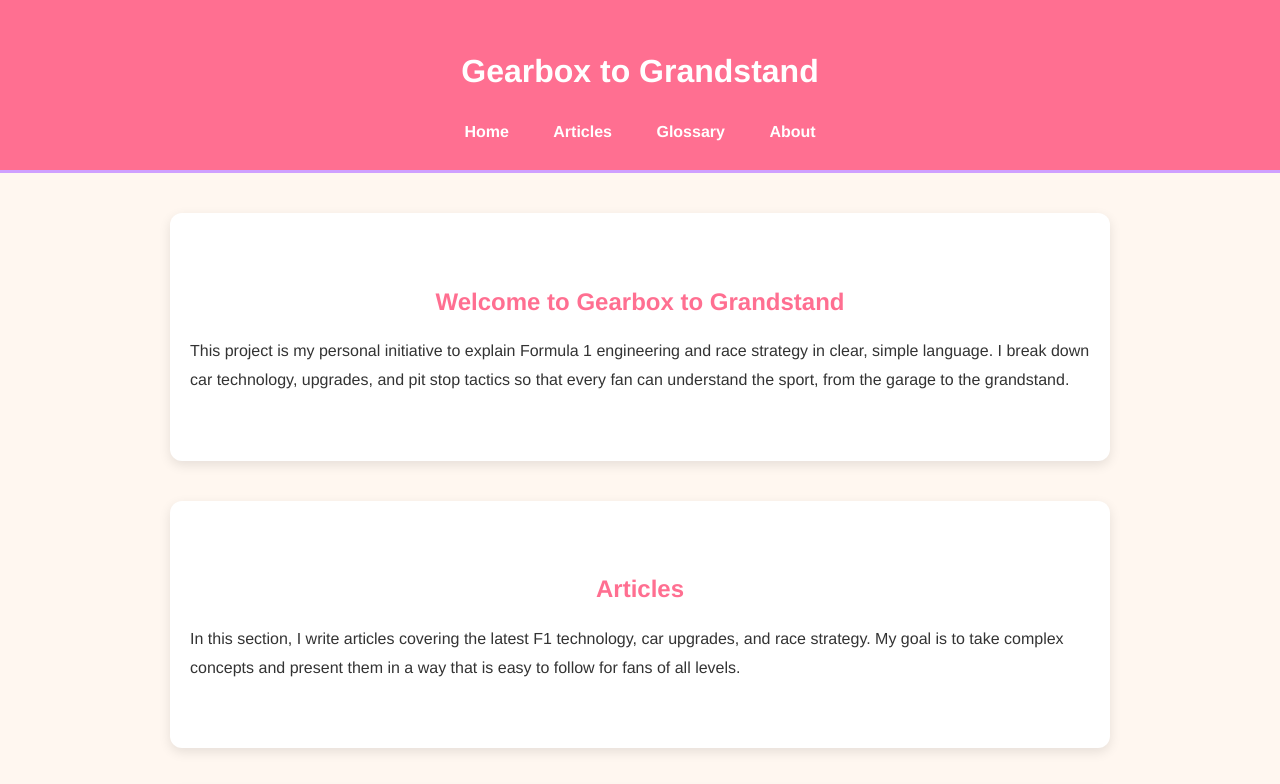
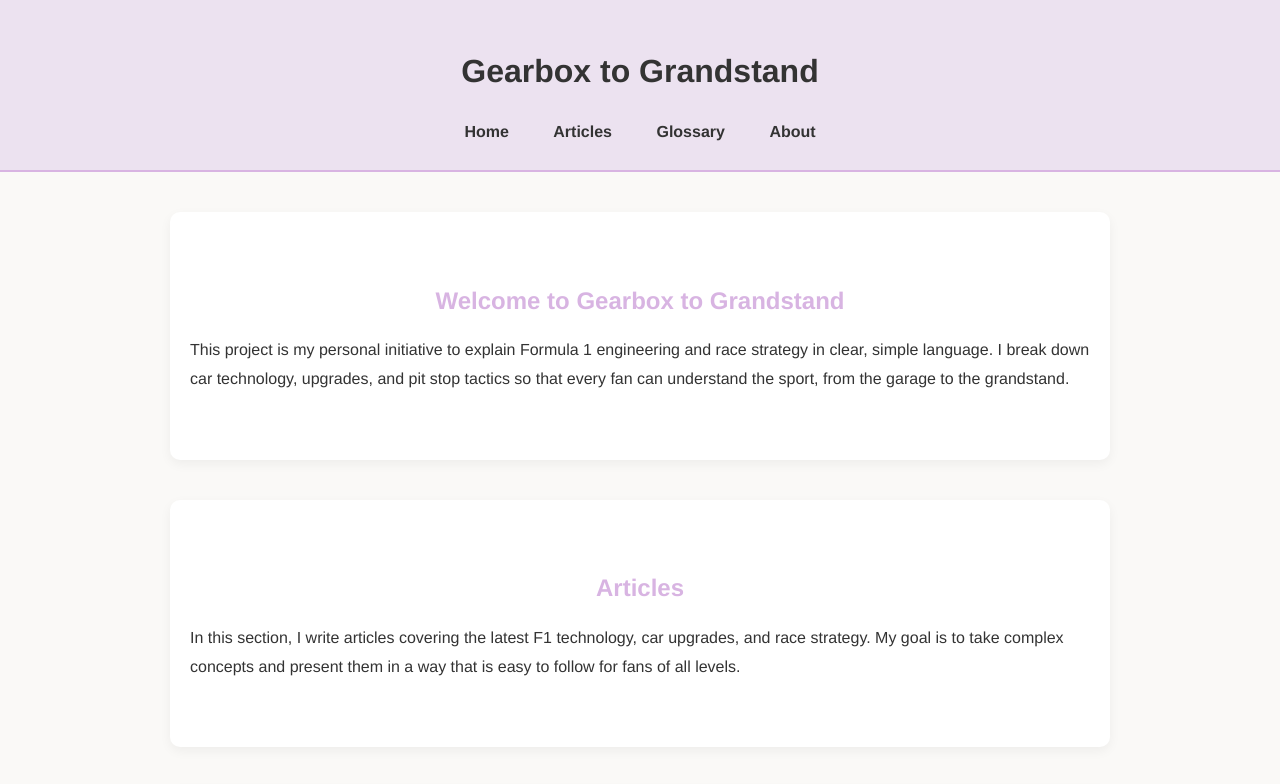
Before and after one commit to GearboxToGrandstand/gearboxtograndstand, a plain HTML site: page index.html in a window 1280 px wide. Shown: the top 784 px of the page. Drawn offline with Linux system fonts and the light colour scheme.

Commit message:
Update index.html

```diff
--- a/index.html
+++ b/index.html
@@ -5,35 +5,35 @@
   <meta name="viewport" content="width=device-width, initial-scale=1.0">
   <title>Gearbox to Grandstand</title>
   <style>
-   /* Body styling */
+/* Body styling */
 body {
   font-family: 'Helvetica', Arial, sans-serif;
   margin: 0;
   padding: 0;
   line-height: 1.6;
-  background-color: #FFF7F0; /* soft cream background */
+  background-color: #FAF9F7; /* soft off-white */
   color: #333333; /* dark gray text */
 }
 
 /* Header */
 header {
-  background-color: #FF6F91; /* coral pink */
-  color: #FFFFFF;
+  background-color: #ECE2F0; /* very soft lavender */
+  color: #333333;
   padding: 25px 0;
   text-align: center;
-  border-bottom: 3px solid #CFA0FF; /* lavender accent */
+  border-bottom: 2px solid #D8B4E2; /* subtle accent line */
 }
 
 /* Navigation links */
 nav a {
-  color: #FFFFFF;
+  color: #333333;
   margin: 0 20px;
   text-decoration: none;
   font-weight: bold;
   font-size: 16px;
 }
 nav a:hover {
-  color: #CFA0FF;
+  color: #D8B4E2; /* soft lavender accent on hover */
   text-decoration: underline;
 }
 
@@ -42,14 +42,14 @@ section {
   padding: 50px 20px;
   max-width: 900px;
   margin: 40px auto;
-  background-color: #FFFFFF; /* white cards */
-  border-radius: 12px;
-  box-shadow: 0 4px 12px rgba(0,0,0,0.1); /* subtle shadow */
+  background-color: #FFFFFF; /* clean white cards */
+  border-radius: 10px; /* soft rounded corners */
+  box-shadow: 0 4px 12px rgba(0,0,0,0.05); /* subtle shadow */
 }
 
 /* Section headings */
 h2 {
-  color: #FF6F91; /* coral pink headings */
+  color: #D8B4E2; /* soft lavender accent */
   text-align: center;
   margin-bottom: 15px;
 }
@@ -62,12 +62,13 @@ p {
 
 /* Footer */
 footer {
-  background-color: #FF6F91; /* coral pink footer */
-  color: #FFFFFF;
+  background-color: #ECE2F0;
+  color: #333333;
   text-align: center;
   padding: 20px;
   font-size: 14px;
 }
+
 
   </style>
 </head>
```
